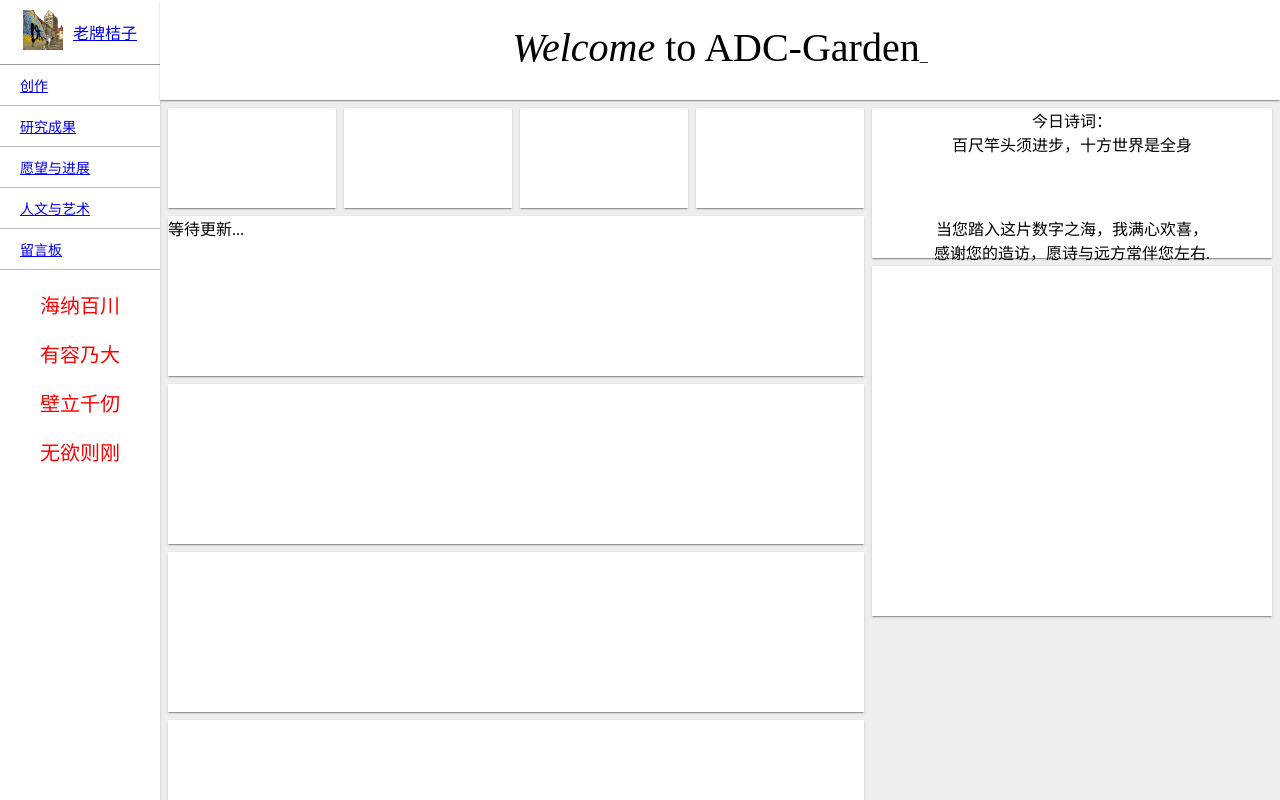
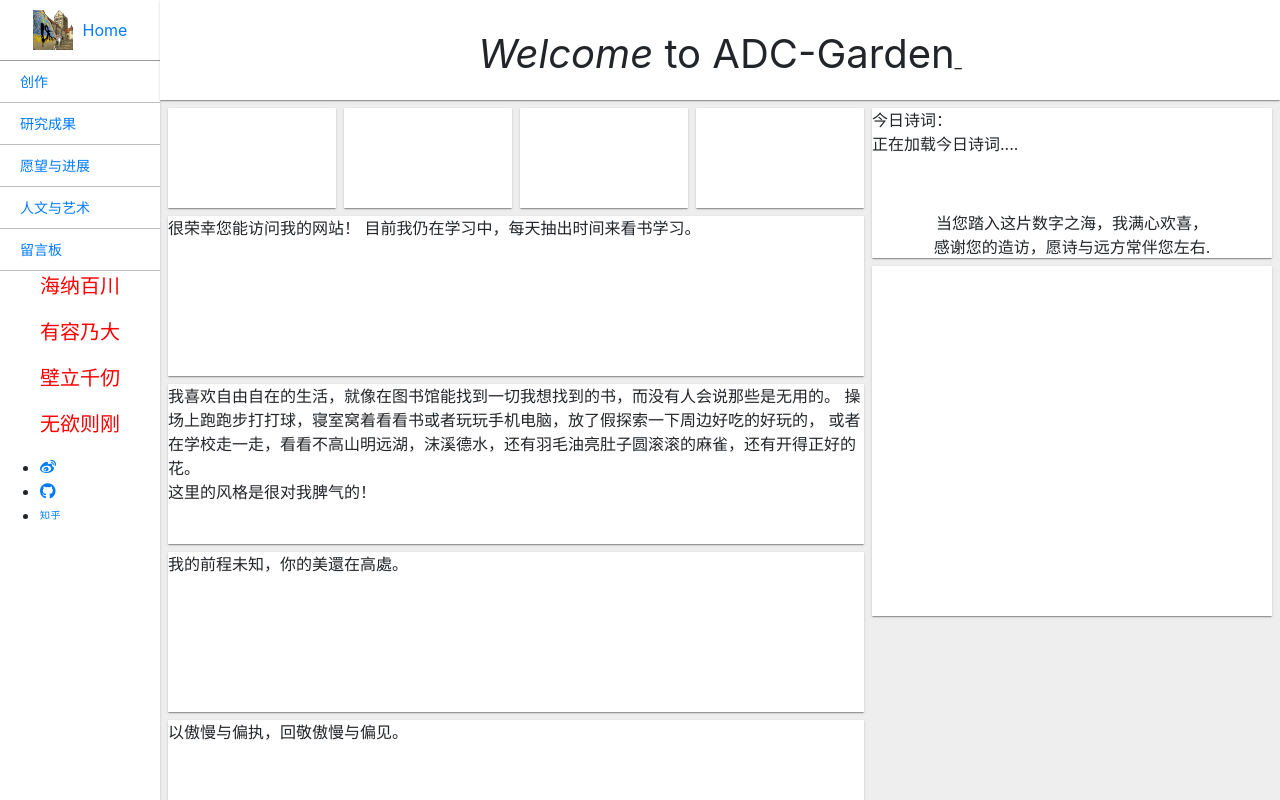
Before and after one commit to Dallas-Adc/Home, a plain HTML site: page index.html in a window 1280 px wide. Drawn offline with nearby package versions, Linux system fonts and the light colour scheme; a script that the page names is missing.

Commit message:
Update index.html

```diff
--- a/index.html
+++ b/index.html
@@ -4,6 +4,12 @@
     <meta charset="UTF-8" />
     <meta name="viewport" content="width=device-width, initial-scale=1.0" />
     <title>安德超的秘密花园</title>
+    <!-- 浏览器标签上显示的图标 -->
+    <link rel="icon" type="image/ico" href="//sdn.geekzu.org/avatar/4cc893d113dd74ceca73f9863f2c5446/">
+    <!-- 样式文件 -->
+    <link rel="stylesheet" href="https://cdn.staticfile.org/twitter-bootstrap/4.4.1/css/bootstrap.min.css">
+    <link rel="stylesheet" href="https://cdn.staticfile.org/font-awesome/5.12.1/css/all.min.css">
+    <link rel="stylesheet" href="./static/style.css?v=1.2.0">
     <style>
       body {
         margin: 0;
@@ -92,7 +98,7 @@
         <a href="index.html">
         <img src="logo.jpg" width="40px" height="40px" alt="" />
         </a>
-        <div style="margin-left: 10px"><a href="index.html">老牌桔子</a></div>
+        <div style="margin-left: 10px"><a href="index.html">Home</a></div>
       </div>
       <!-- 导航栏 -->
       <div class="flex1">
@@ -105,6 +111,15 @@
         <div style="color: red; font-size: 20px; text-align: center;"><p>有容乃大</p></div>
         <div style="color: red; font-size: 20px; text-align: center;"><p>壁立千仞</p></div>
         <div style="color: red; font-size: 20px; text-align: center;"><p>无欲则刚</p></div>
+        <!-- aplayer inner -->
+        <div id="aplayer-inner" class="aplayer"></div>
+        <!-- end aplayer inner -->
+        <ul class="social mt-1">
+            <li><a href="https://weibo.com/u/6979608546"><i class="fab fa-weibo " aria-hidden="true"></i></a></li>
+            <li><a href="https://github.com/Dallas-Adc"><i class="fab fa-github" aria-hidden="true"></i></a></li>
+            <li><a href="https://www.zhihu.com/people/aba-ba-74"><i class="fab fa-zhihu"
+                        aria-hidden="true"></i></a></li>
+        </ul>
       </div>
     </div>
     <!-- 主区域 -->
@@ -159,10 +174,21 @@
           <!-- 列表区 -->
           <div class="flex column">
             <!-- 列表项 -->
-            <div style="height: 160px" class="baiSe mgt8 yinYing">等待更新...</div>
-            <div style="height: 160px" class="baiSe mgt8 yinYing"></div>
-            <div style="height: 160px" class="baiSe mgt8 yinYing"></div>
-            <div style="height: 160px" class="baiSe mgt8 yinYing"></div>
+            <div style="height: 160px" class="baiSe mgt8 yinYing">
+              很荣幸您能访问我的网站！ 目前我仍在学习中，每天抽出时间来看书学习。
+            </div>
+            <div style="height: 160px" class="baiSe mgt8 yinYing">
+              我喜欢自由自在的生活，就像在图书馆能找到一切我想找到的书，而没有人会说那些是无用的。
+              操场上跑跑步打打球，寝室窝着看看书或者玩玩手机电脑，放了假探索一下周边好吃的好玩的，
+              或者在学校走一走，看看不高山明远湖，沫溪德水，还有羽毛油亮肚子圆滚滚的麻雀，还有开得正好的花。
+              <div>这里的风格是很对我脾气的！</div>
+            </div>
+            <div style="height: 160px" class="baiSe mgt8 yinYing">
+              我的前程未知，你的美還在高處。
+            </div>
+            <div style="height: 160px" class="baiSe mgt8 yinYing">
+              以傲慢与偏执，回敬傲慢与偏见。
+            </div>
             <div style="height: 160px" class="baiSe mgt8 yinYing"></div>
             <div style="height: 160px" class="baiSe mgt8 yinYing"></div>
           </div>
@@ -171,12 +197,12 @@
         <div style="flex: 1" class="youQu flex column mgr8 mgt8">
           <!-- 提示区 -->
           <div style="height: 150px" class="baiSe yinYing">
-            <div style="text-align: center;">今日诗词：</div>
+            <div ">今日诗词：</div>
             <!-- 今日诗词API -->
-            <!-- <span id="jinrishici-sentence">正在加载今日诗词....</span> -->
-            <!-- <script src="https://sdk.jinrishici.com/v2/browser/jinrishici.js" charset="utf-8"></script> -->
-            <div style="text-align: center;">百尺竿头须进步，十方世界是全身</div>
-            <div style="margin-top: 60px; text-align: center;">当您踏入这片数字之海，我满心欢喜，</div>
+            <span id="jinrishici-sentence">正在加载今日诗词....</span>
+            <script src="https://sdk.jinrishici.com/v2/browser/jinrishici.js" charset="utf-8"></script>
+            <!-- <div style="text-align: center;">百尺竿头须进步，十方世界是全身</div> -->
+            <div style="margin-top: 55px; text-align: center;">当您踏入这片数字之海，我满心欢喜，</div>
             <div style="text-align: center;">感谢您的造访，愿诗与远方常伴您左右.</div>
           </div>
           <!-- 消息区 -->
```
